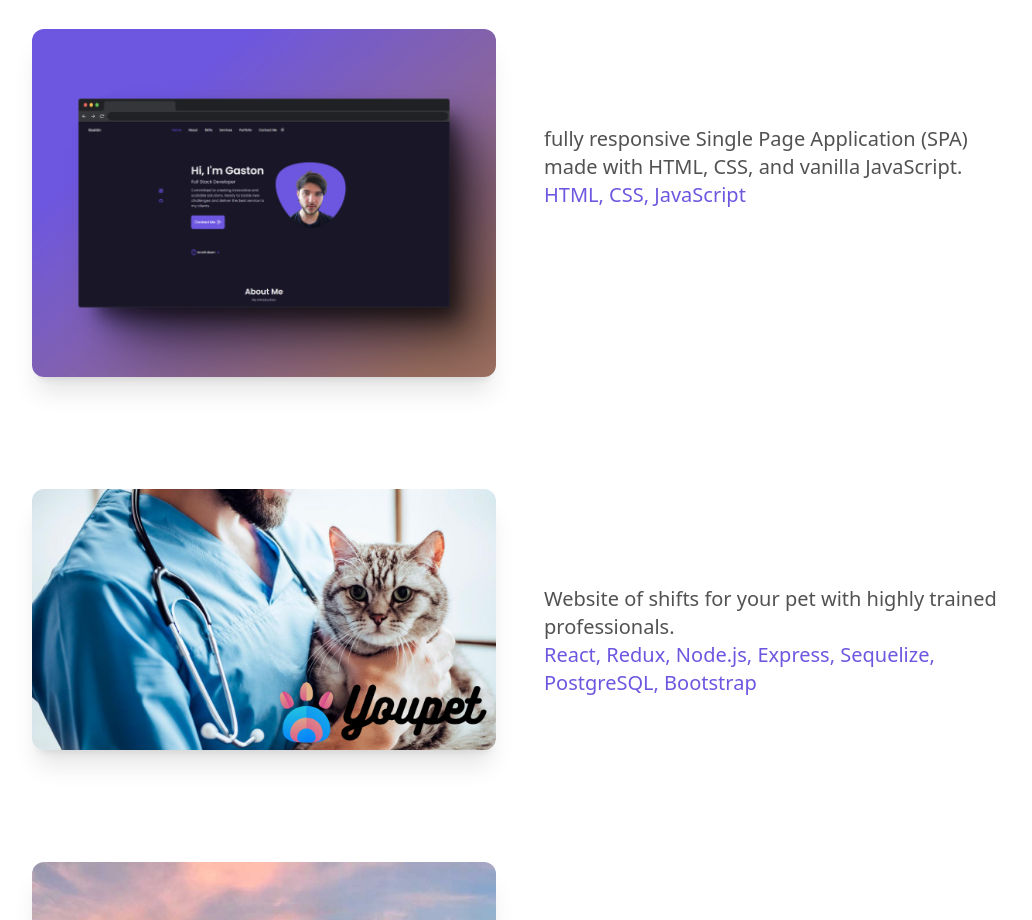
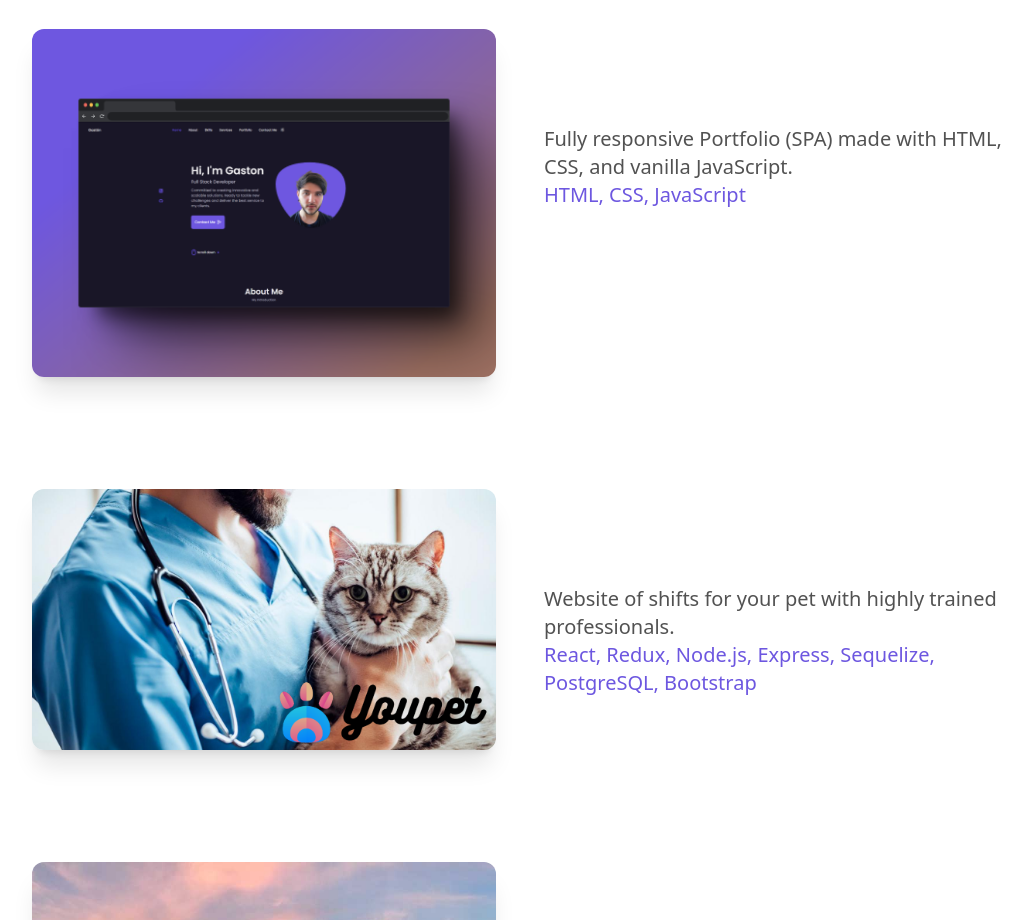
Before and after one commit to gastonvalles/Portfolio, a Next.js app: page / in a window 1280 px wide. Shown: the part 2740-3660 px from the top of the page, without its empty margins (120-1152 px from the left). Built offline with nearby package versions, Linux system fonts and the light colour scheme.

Commit message:
Old-portfolio fix

```diff
--- a/components/ProjectsSection.tsx
+++ b/components/ProjectsSection.tsx
@@ -27,7 +27,7 @@ const projects = [
   {
     name: "Old Portfolio",
     description:
-      "fully responsive Single Page Application (SPA) made with HTML, CSS, and vanilla JavaScript.",
+      "Fully responsive Portfolio (SPA) made with HTML, CSS, and vanilla JavaScript.",
     technologies: "HTML, CSS, JavaScript",
     image: "/old-portfolio.png",
     github: "https://github.com/gastonvalles/Old-Portfolio",
```
